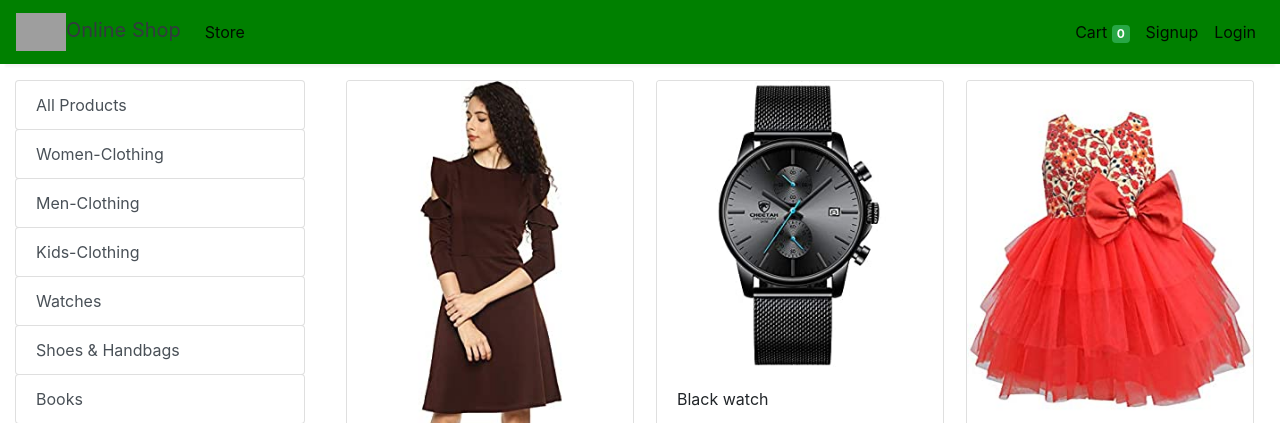
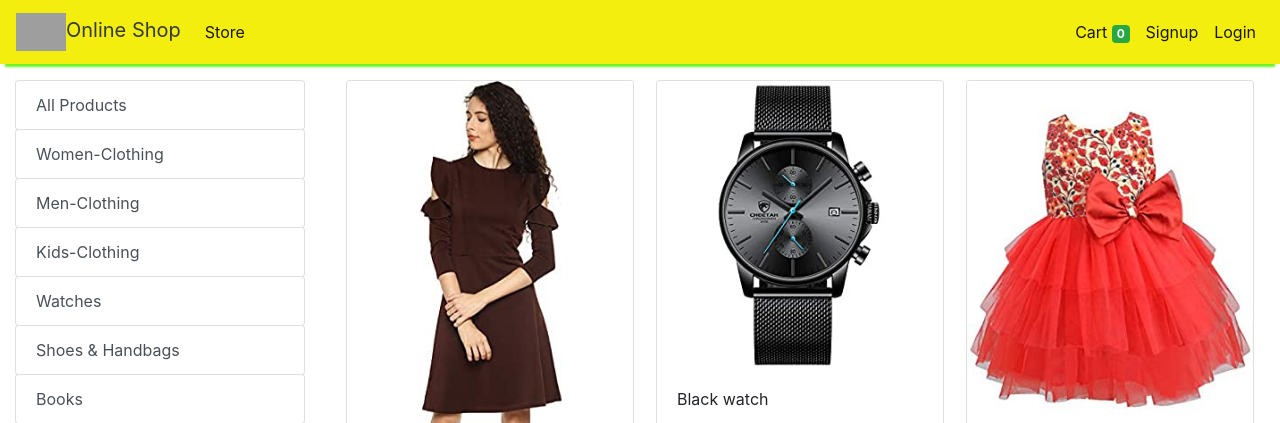
Before and after one commit to abd1bayev/Online-shopping-store, a Django app: page /store in a window 1280 px wide. Shown: the top 423 px of the page. Run offline with Django 3.2, Linux system fonts and the light colour scheme; data comes from the database, SQL or seed files in the repository; some libraries are stand-ins or nearby versions; grey boxes are pictures that could not be loaded.

Commit message:
update all

```diff
--- a/store/templates/base.html
+++ b/store/templates/base.html
@@ -14,10 +14,10 @@
 
   <style>
     nav{
-      background-color: green;
+      background-color: #f3ee0d;
     }
     .one-edge-shadow {
-              box-shadow: 0 8px 2px -5px rgb(246, 245, 245);
+              box-shadow: 0 8px 2px -5px rgb(103, 246, 33);
 }
 .display-8{
   font-weight: 200;
```
